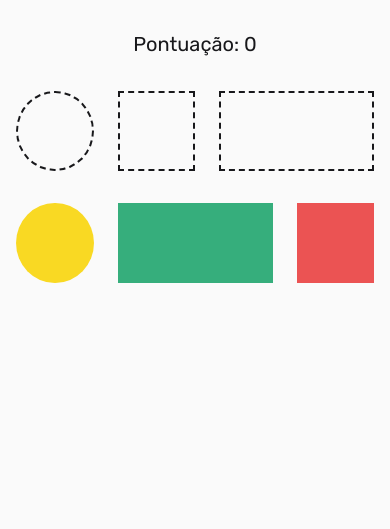
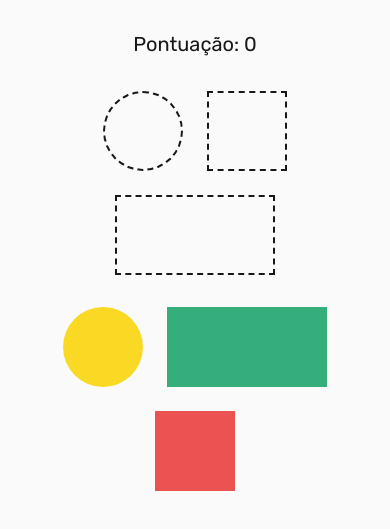
Before and after one commit to ClodoaldoDantas/shape-match, a website built with Vite: page index.html in a window 390 px wide. Shown: the part 65-594 px from the top of the page. Built offline with nearby package versions, Linux system fonts and the light colour scheme.

Commit message:
feat: Improve responsiveness and add viewport meta tag
This commit enhances the project's responsiveness and user experience by:

- Adding `flex-wrap: wrap` to the `.row` class in `src/style.css` to allow items to wrap onto the next line on smaller screens.
- Including a viewport meta tag in `index.html` to ensure proper scaling and rendering on different devices.

```diff
--- a/index.html
+++ b/index.html
@@ -2,6 +2,7 @@
 <html lang="pt-BR">
   <head>
     <meta charset="UTF-8" />
+    <meta name="viewport" content="width=device-width, initial-scale=1.0" />
 
     <!-- Google Fonts -->
     <link rel="preconnect" href="https://fonts.googleapis.com" />
--- a/src/style.css
+++ b/src/style.css
@@ -59,6 +59,7 @@ body {
 
 .row {
   display: flex;
+  flex-wrap: wrap;
   align-items: center;
   justify-content: center;
   gap: 1.5rem;
```
